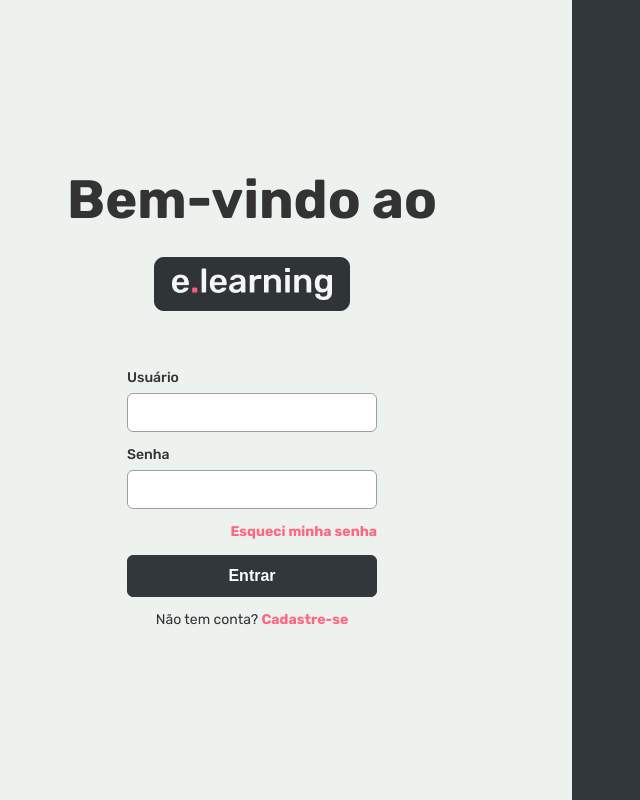
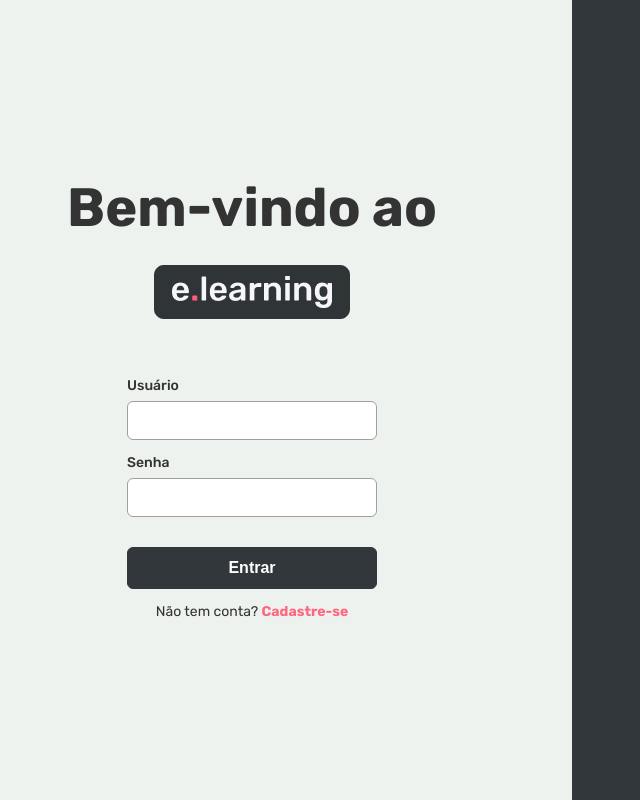
Before and after one commit to GiovaniMenegat/e-learning-frontend, a Vue app: page /login in a window 1280 px wide. Shown: the whole page, without its empty margins (68-708 px from the left). Built offline with nearby package versions, Linux system fonts and the light colour scheme.

Commit message:
fix: remove forget password button

```diff
--- a/src/components/LoginForm.vue
+++ b/src/components/LoginForm.vue
@@ -13,9 +13,7 @@
         <span v-if="!$v.password.minLength && $v.password.$dirty" class="field-error">A senha precisa ter no mínimo {{ $v.password.$params.minLength.min }} caracteres</span>
     </div>
 
-    <a href="#" class="forgot-password animate pop delay-2">Esqueci minha senha</a>
-
-    <button @click.prevent="login" class="animate pop delay-3">
+    <button @click.prevent="login" class="animate pop delay-3 login-button">
         Entrar
     </button>
 
--- a/src/views/Login/index.scss
+++ b/src/views/Login/index.scss
@@ -103,6 +103,10 @@
         }
       }
 
+      .login-button {
+        margin-top: 30px;
+      }
+
       .sign-up-button {
         margin-top: 30px;
       }
```
